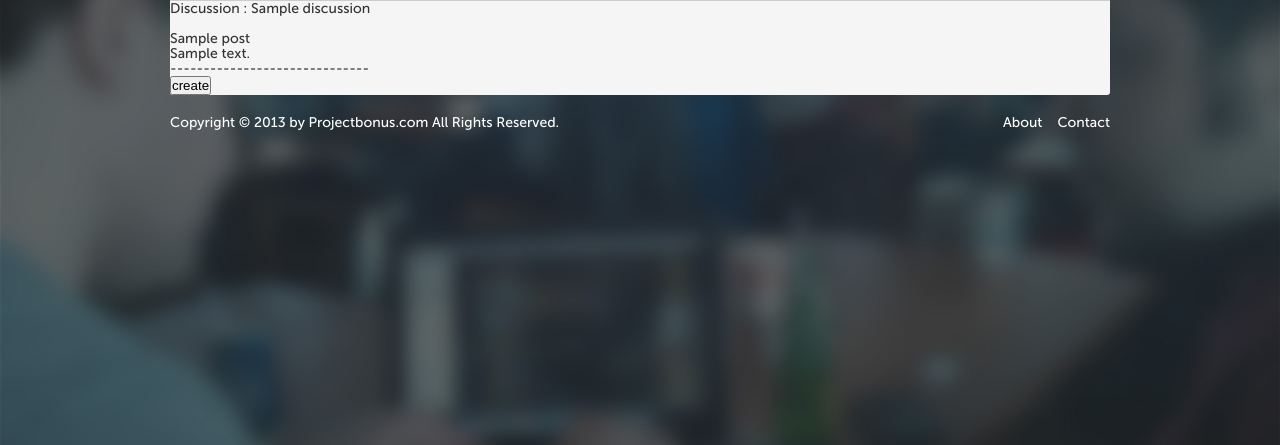
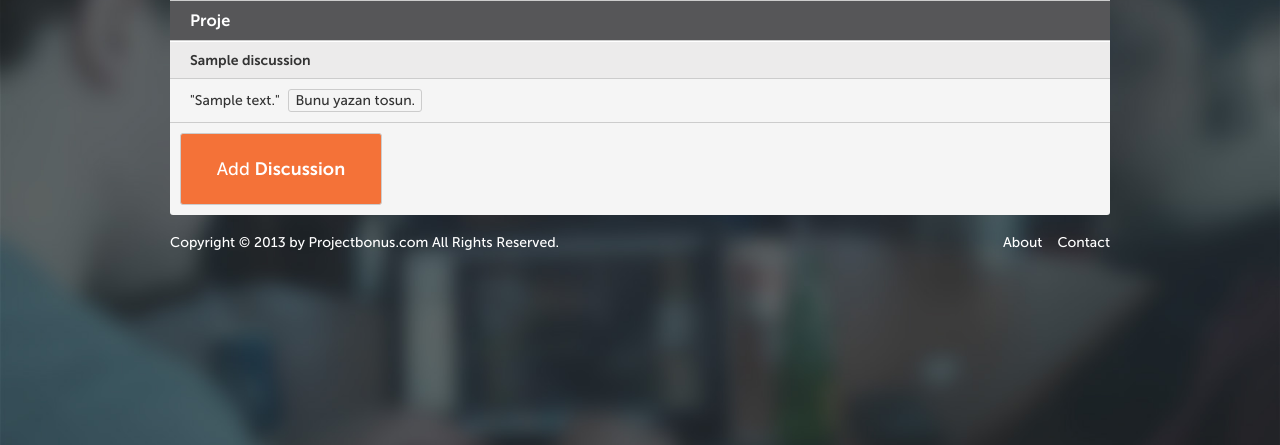
Before and after one commit to luterien/heroject, a Django app: template templates/projects/discussion_details.html in a window 1280 px wide. Shown: the part 100-545 px from the top of the page. Run offline with Django 3.2, Linux system fonts and the light colour scheme; tables that the repository leaves empty hold one stand-in row (values such as "Sample post"); the template is opened without the code that fills it: values that come from a table or form of the project are taken from there, most other values are stand-ins (such as "Sample title", 1, 10 or a date in 2020); parts of the project's set-up code (start-up, migrations or seed data) failed here and were passed over.

Commit message:
discussiiioooon

```diff
--- a/static/css/style.css
+++ b/static/css/style.css
@@ -212,6 +212,11 @@ body 		{font-family: 'font500',sans-serif; color: #333; font-size: 14px; backgro
 #createprojectform label 	{display: none;}
 #createprojectform input 	{width: 197px; height: 30px; text-indent: 10px; font-size: 14px;}
 
+.discussion.profile-cnt form label 	{width: 100%; float: left; margin-bottom: 10px;}
+.discussion.profile-cnt form input 	{width: 100%; float: left; height: 20px; margin-bottom: 10px; text-indent: 10px; font-size: 16px; padding: 10px;}
+.discussion.profile-cnt form textarea 	{width: 100%; float: left; margin-bottom: 10px; padding: 10px; font-size: 16px;}
+.discussion.profile-cnt form .btn 	{padding: 10px; height: 20px; line-height: 20px;}
+
 .p-head .top form .select2 	{width: 160px;}
 .p-head .top form .select2-choice span 	{color: #333; line-height: 15px;}
 
--- a/templates/projects/active_tasks.html
+++ b/templates/projects/active_tasks.html
@@ -10,12 +10,12 @@
       </a>
 
       <select class="select2 todo-people">
+        <option>Select People</option>
         <option>Hacı abi</option>
         <option>Hacı abi2</option>
         <option>Hacı abi3</option>
         <option>Hacı abi4</option>
       </select>
-      <a class="todo-date">7 May</a>
       <a class="todo-comment" href="{% url task_details task.id %}"><i class="icon comment"></i>({{task.comment_count}})</a>
 
       {% for people in task.assigned_people %}
--- a/templates/projects/completed_tasks.html
+++ b/templates/projects/completed_tasks.html
@@ -8,12 +8,12 @@
         {{ task.title }}
         </a>
           <select class="select2 todo-people">
+            <option>Select People</option>
             <option>Hacı abi</option>
             <option>Hacı abi2</option>
             <option>Hacı abi3</option>
             <option>Hacı abi4</option>
           </select>
-          <a class="todo-date">7 May</a>
           <a class="todo-comment" href="{% url task_details task.id %}"><i class="icon comment"></i>({{task.comment_count}})</a>
         </div>
         {% for people in task.assigned_people %}
--- a/templates/projects/discussion_details.html
+++ b/templates/projects/discussion_details.html
@@ -2,19 +2,32 @@
 
 {% block Content %}
 
-Discussion : {{ discussion }}
+<div class="task-detail">
+    <div class="p-head">
+        <h3 class="top">
+            <strong>
+                <a>Proje</a>
+            </strong>
+        </h3>
+        <h4 class="bottom">{{ discussion }}</h4>
+    </div>
 
-<br />
-<br />
-{% for post in discussion.posts %}
-	<div>{{ post.title }}</div>
-	<div>{{ post.content }}</div>
-	------------------------------
-{% endfor %}
+    <div class="comment-list">
 
-<form action="{% url create_post discussion.pk %}" method="POST">{% csrf_token %}
-{{ new_post_form.as_p }}
-<input type="submit" value="create" />
-</form>
+	{% for post in discussion.posts %}
+		<p>"{{ post.content }}" <a href="#" class="comment-people">Bunu yazan tosun.</a></p>
+	{% endfor %}
+    </div>
+
+	<form class="comment-form" action="{% url create_post discussion.pk %}" method="POST">{% csrf_token %}
+	{{ new_post_form.as_p }}
+	    <button class="btn">
+        	Add <strong>Discussion</strong>
+    	</button>
+	</form>
+
+    <input type="hidden" value="{{ task.id }}" id="task_id" />
+
+</div>
 
 {% endblock %}
```
Also changed, not shown: templates/create_discussion.html (+8 -4 lines).
